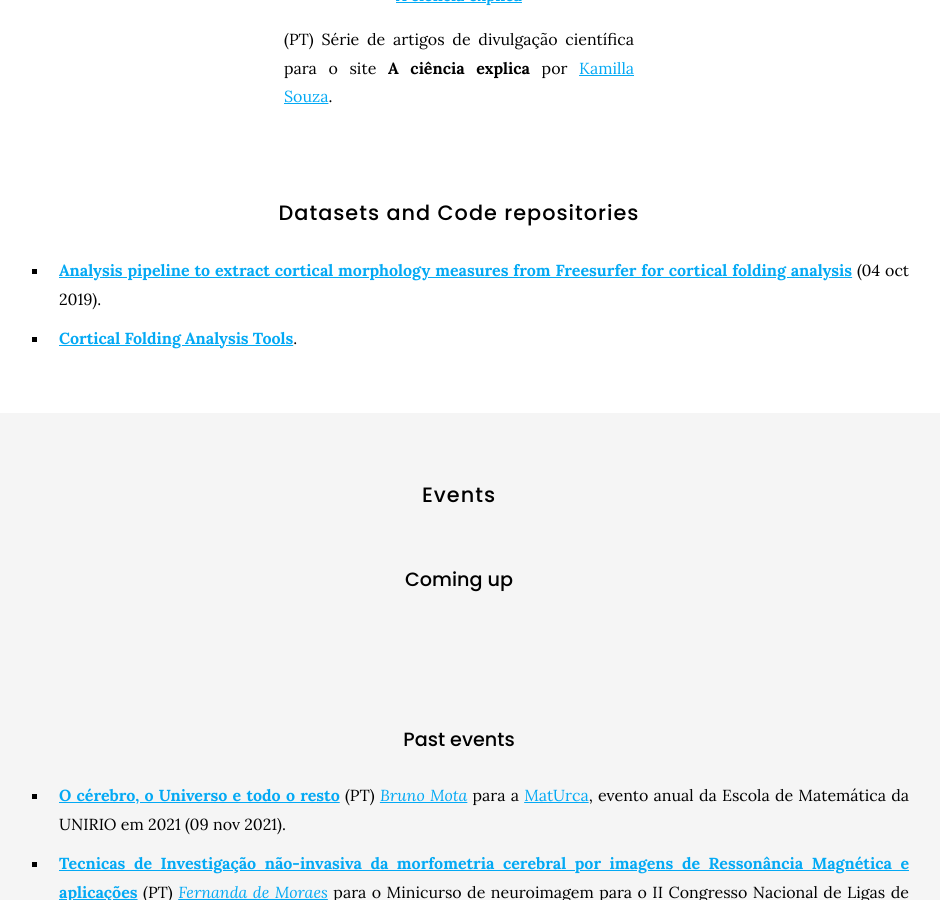
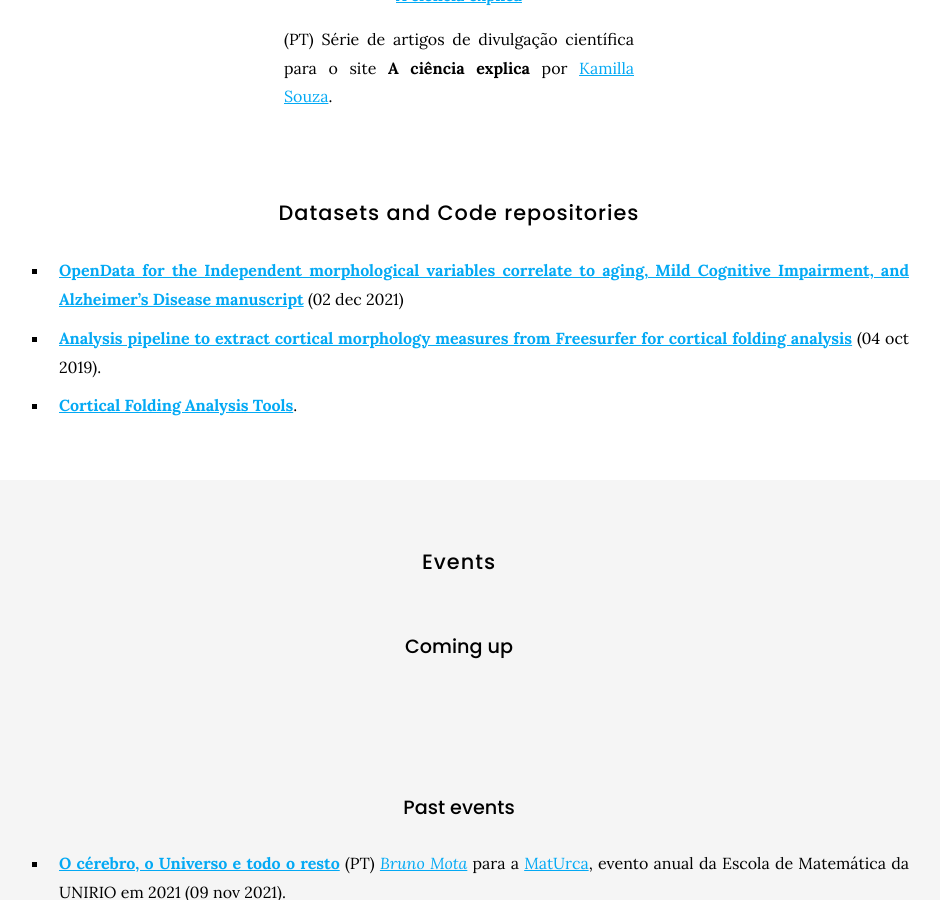
Before and after one commit to metaBIOlab/metabio, a Jekyll site: the page built from tools/index.md, in a window 1280 px wide and 900 px high, scrolled down 1574 px. Shown: the whole window, without its empty margins (181-1121 px from the left). Built offline with Jekyll 4.4.1, drawn with Linux system fonts in a browser that asks for light colours; nearby versions of some CDN libraries.

Commit message:
Update index.md

```diff
--- a/tools/index.md
+++ b/tools/index.md
@@ -34,6 +34,7 @@ Please fell free to get in touch with any of us regarding this material.
 
 <!-- {% include list.html component="card" data="tools" filters="group: repository" %} -->
 
+- **[OpenData for the Independent morphological variables correlate to aging, Mild Cognitive Impairment, and Alzheimer's Disease manuscript](https://zenodo.org/record/5750619)** (02 dec 2021)
 - **[Analysis pipeline to extract cortical morphology measures from Freesurfer for cortical folding analysis](https://zenodo.org/record/3608675#.YQn_HnVKiV4)** (04 oct 2019).
 <br>
 - **[Cortical Folding Analysis Tools](https://github.com/cnnp-lab/CorticalFoldingAnalysisTools)**.
```
